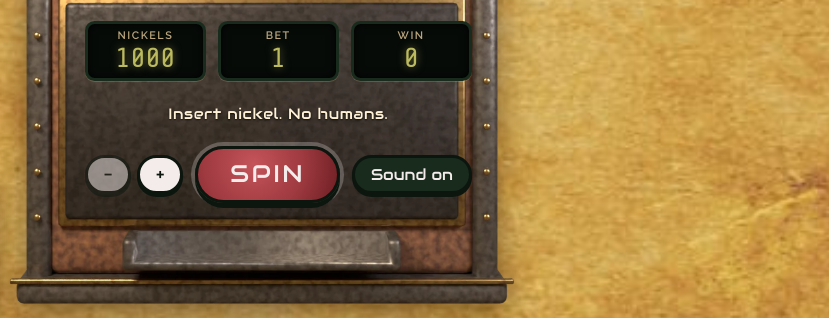
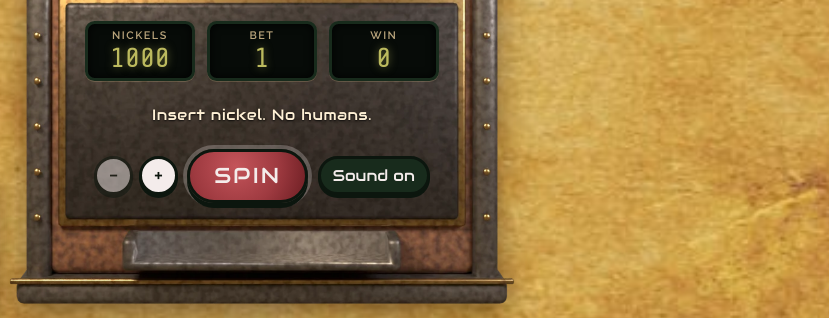
Before and after one commit to caaconwinner/RSN, a website: page slots.html in a window 1280 px wide. Shown: the part 865-1183 px from the top of the page, 451-1280 px from the left. Drawn offline with nearby package versions, Linux system fonts and the light colour scheme.

Commit message:
Slots: center the readouts and buttons in the control panel (#10)
The readouts grid grew to its content width and the button row was wider
than the panel, so both spilled past the dark inset off-centre.


Claude-Session: https://claude.ai/code/session_01HKVaeLd5Ys5dQwVQ63XXgh

Co-authored-by: Claude <noreply@anthropic.com>

```diff
--- a/slots.html
+++ b/slots.html
@@ -77,11 +77,11 @@ header { position: relative; width: 100%; display: flex; justify-content: center
 .lever:disabled { cursor: default; }
 .panel {
   position: absolute; left: 15.43%; top: 59.22%; width: 65.77%; height: 28.33%;
-  box-sizing: border-box; padding: 3cqw 3.4cqw; display: grid; align-content: space-between; gap: 1.6cqw;
+  box-sizing: border-box; padding: 3cqw 3.4cqw; display: grid; grid-template-columns: minmax(0, 1fr); align-content: space-between; gap: 1.6cqw;
 }
 
 /* readouts */
-.readouts { display: grid; grid-template-columns: repeat(3, 1fr); gap: 2cqw; }
+.readouts { display: grid; grid-template-columns: repeat(3, minmax(0, 1fr)); gap: 2cqw; }
 .lcd {
   background: #070b08; border: max(2px, .5cqw) solid var(--green); border-radius: 1.6cqw;
   padding: 1cqw 1.4cqw .6cqw; text-align: center; min-width: 0;
@@ -94,11 +94,11 @@ header { position: relative; width: 100%; display: flex; justify-content: center
 .msg { min-height: 1.3em; text-align: center; font: 400 max(11px, 2.5cqw)/1.3 var(--display); color: #fff1d6; text-shadow: 0 1px 2px rgba(0, 0, 0, .8); letter-spacing: .04em; }
 
 /* controls */
-.controls { display: flex; gap: 2cqw; justify-content: center; align-items: center; }
+.controls { display: flex; gap: 1.6cqw; justify-content: center; align-items: center; }
 .pill {
   font: 400 max(13px, 2.6cqw)/1 var(--display); color: var(--ink);
   background: var(--cream); border: 3px solid var(--ink); border-radius: 999px;
-  padding: max(8px, 1.5cqw) max(12px, 2.6cqw); cursor: pointer; box-shadow: 0 3px 0 var(--ink);
+  padding: max(8px, 1.5cqw) max(11px, 2cqw); cursor: pointer; box-shadow: 0 3px 0 var(--ink);
   transition: transform .08s, box-shadow .08s, background .15s; white-space: nowrap;
 }
 .pill:hover { background: #fff8f4; }
@@ -107,9 +107,9 @@ header { position: relative; width: 100%; display: flex; justify-content: center
 .pill:focus-visible, .spin:focus-visible { outline: 3px solid var(--olive); outline-offset: 3px; }
 .pill.dark { background: var(--green); color: var(--cream); }
 .spin {
-  font: 400 max(18px, 4cqw)/1 var(--display); letter-spacing: .1em;
+  font: 400 max(18px, 3.6cqw)/1 var(--display); letter-spacing: .1em;
   color: var(--cream); background: radial-gradient(circle at 40% 30%, #c4545a, var(--rust) 55%, #6d1e23);
-  border: 3px solid var(--ink); border-radius: 999px; padding: max(11px, 2.2cqw) max(24px, 5.4cqw); cursor: pointer;
+  border: 3px solid var(--ink); border-radius: 999px; padding: max(11px, 2.2cqw) max(22px, 4cqw); cursor: pointer;
   box-shadow: 0 5px 0 var(--ink), 0 0 0 4px rgba(244, 236, 235, .25);
   transition: transform .08s, box-shadow .08s;
 }
```
